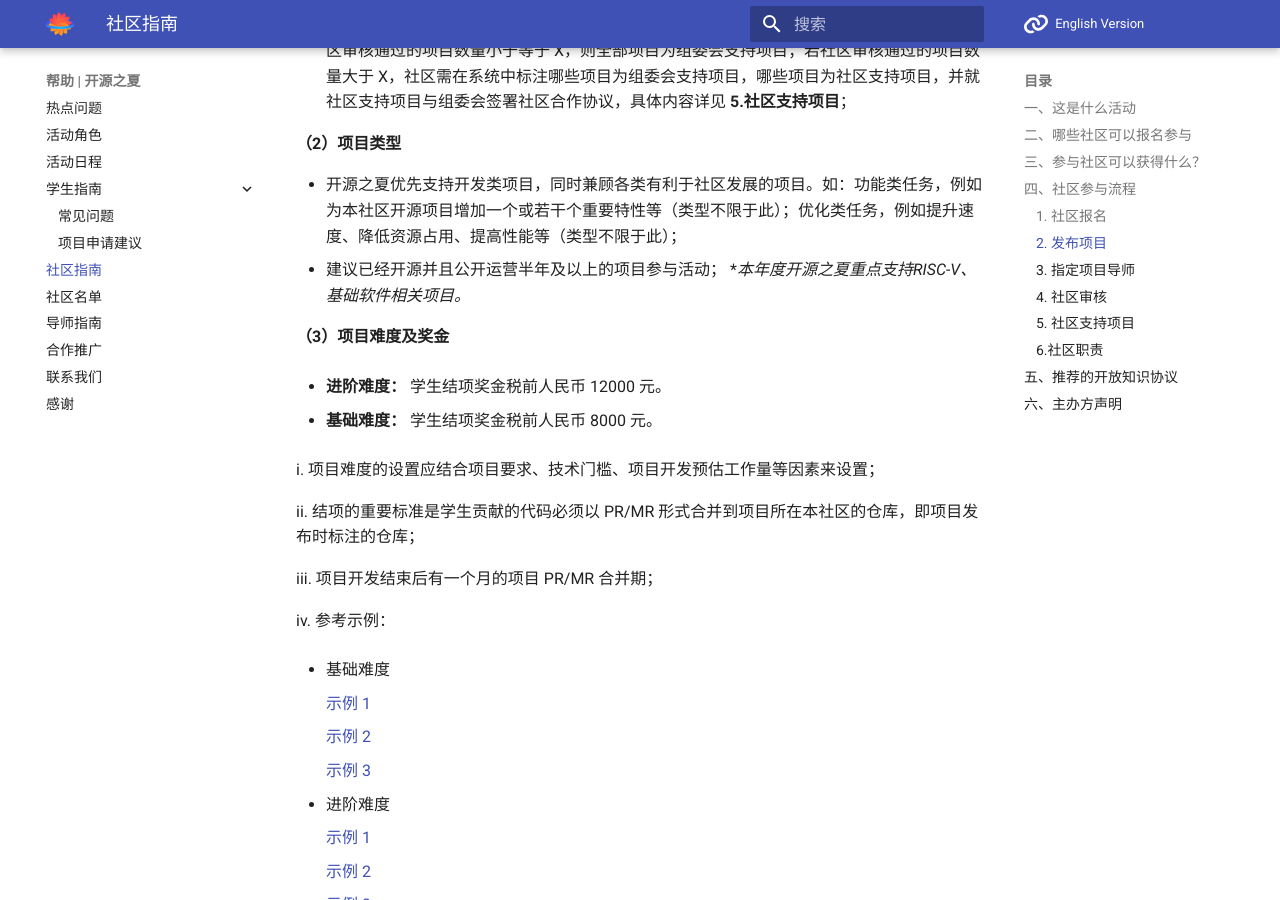
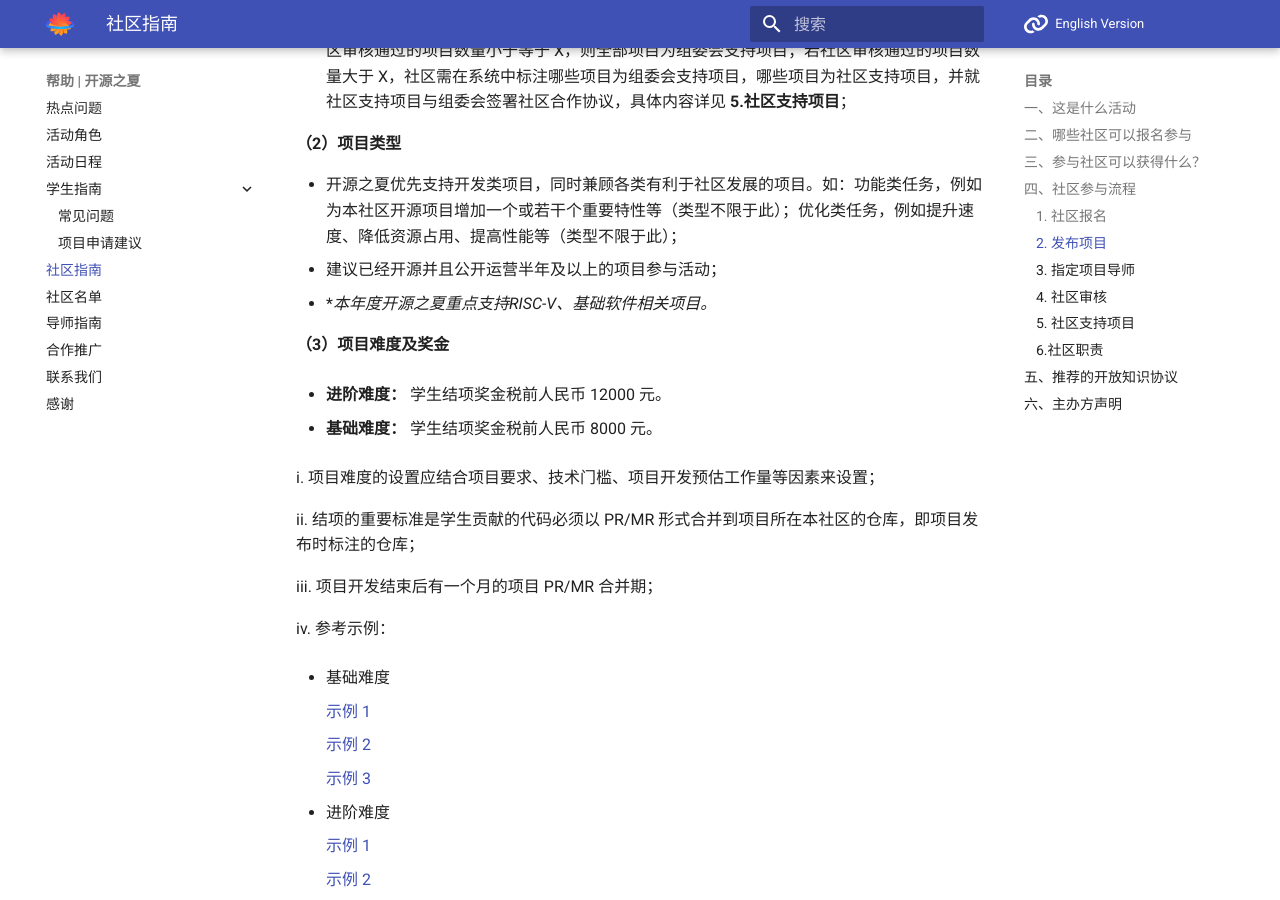
Before and after one commit to summer-ospp/help, an MkDocs documentation site: the page built from docs/community.md, in a window 1280 px wide and 900 px high, scrolled down 2444 px. Built offline with MkDocs 1.6.1 and Material for MkDocs 9.7.7, drawn with Linux system fonts in a browser that asks for light colours; comment, search, counter and statistics services are not loaded.

```diff
--- a/docs/community.md
+++ b/docs/community.md
@@ -58,7 +58,7 @@
 
 * 开源之夏优先支持开发类项目，同时兼顾各类有利于社区发展的项目。如：功能类任务，例如为本社区开源项目增加一个或若干个重要特性等（类型不限于此）；优化类任务，例如提升速度、降低资源占用、提高性能等（类型不限于此）；
 * 建议已经开源并且公开运营半年及以上的项目参与活动；
-**本年度开源之夏重点支持RISC-V、基础软件相关项目。*
+* **本年度开源之夏重点支持RISC-V、基础软件相关项目。*
 
 **（3）项目难度及奖金**
 
```
